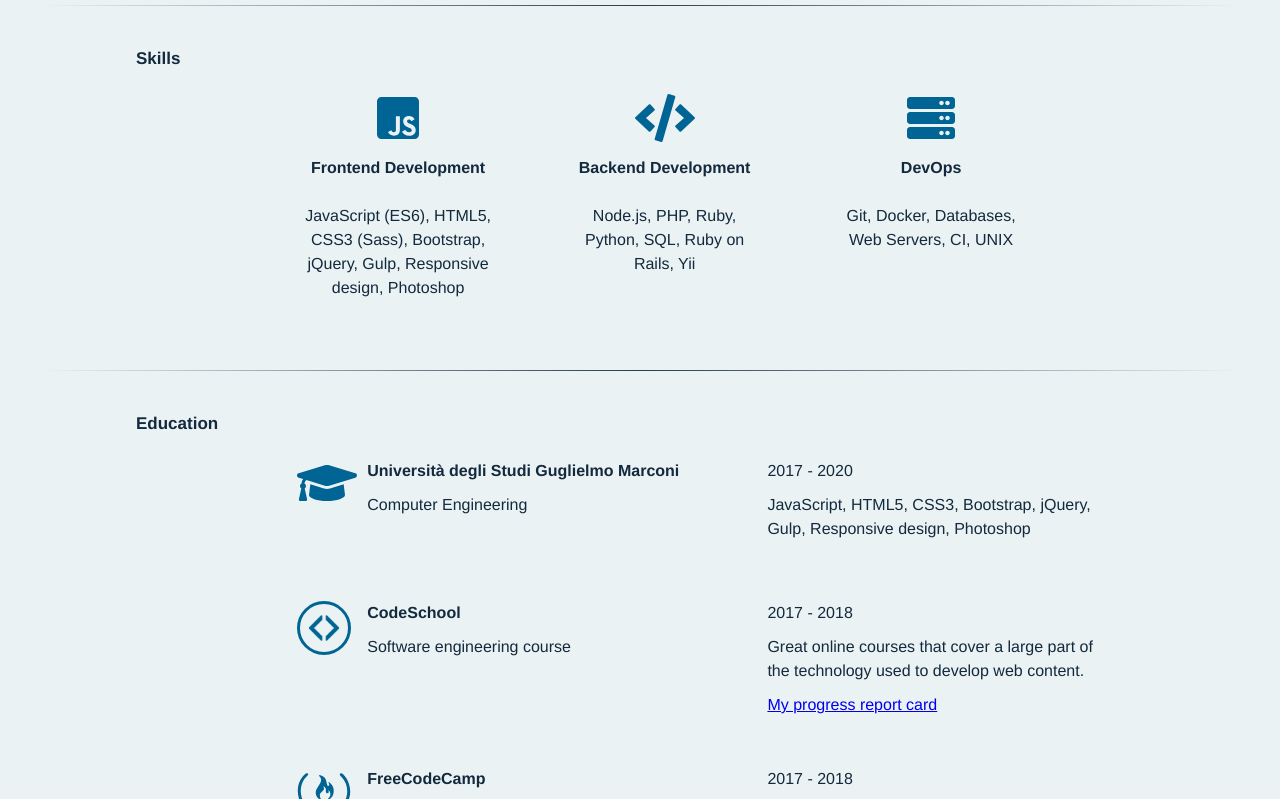
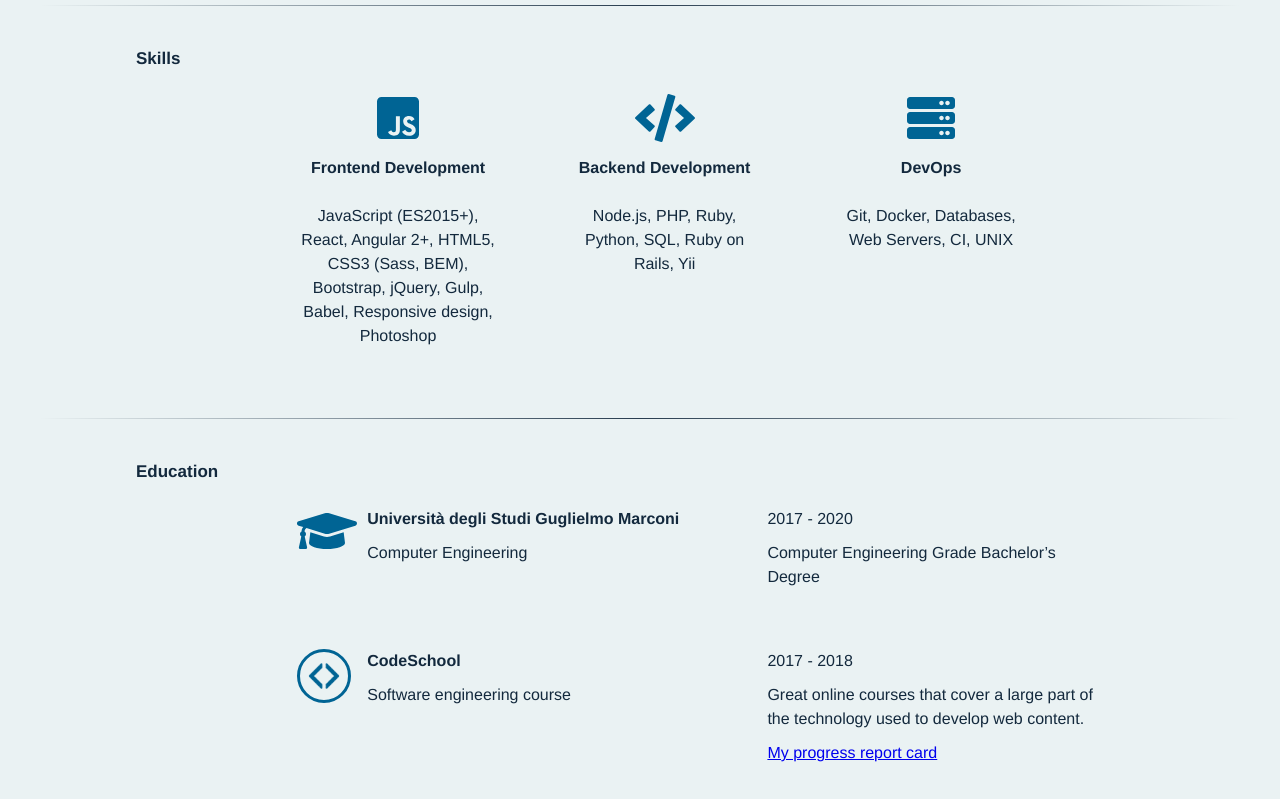
Before and after one commit to guar47/portfolio-page, a website: page index.html in a window 1280 px wide. Shown: the part 457-1256 px from the top of the page. Drawn offline with nearby package versions, Linux system fonts and the light colour scheme; files that its build step writes are made by us from their sources.

Commit message:
fix description

```diff
--- a/index.html
+++ b/index.html
@@ -57,7 +57,7 @@
         <div class="skill-set">
             <i class="fab fa-js-square fa-3x skill-icon"></i>
             <h1>Frontend Development</h1>
-            <p>JavaScript (ES6), HTML5, CSS3 (Sass), Bootstrap, jQuery, Gulp, Responsive design, Photoshop</p>
+            <p>JavaScript (ES2015+), React, Angular 2+, HTML5, CSS3 (Sass, BEM), Bootstrap, jQuery, Gulp, Babel, Responsive design, Photoshop</p>
         </div>
         <div class="skill-set">
             <i class="fas fa-code fa-3x skill-icon"></i>
@@ -81,7 +81,7 @@
             </div>
             <div class="description">
                 <p>2017 - 2020</p>
-                <p>JavaScript, HTML5, CSS3, Bootstrap, jQuery, Gulp, Responsive design, Photoshop</p>
+                <p>Computer Engineering Grade Bachelor’s Degree</p>
             </div>
         </div>
         <div class="education-set">
```
